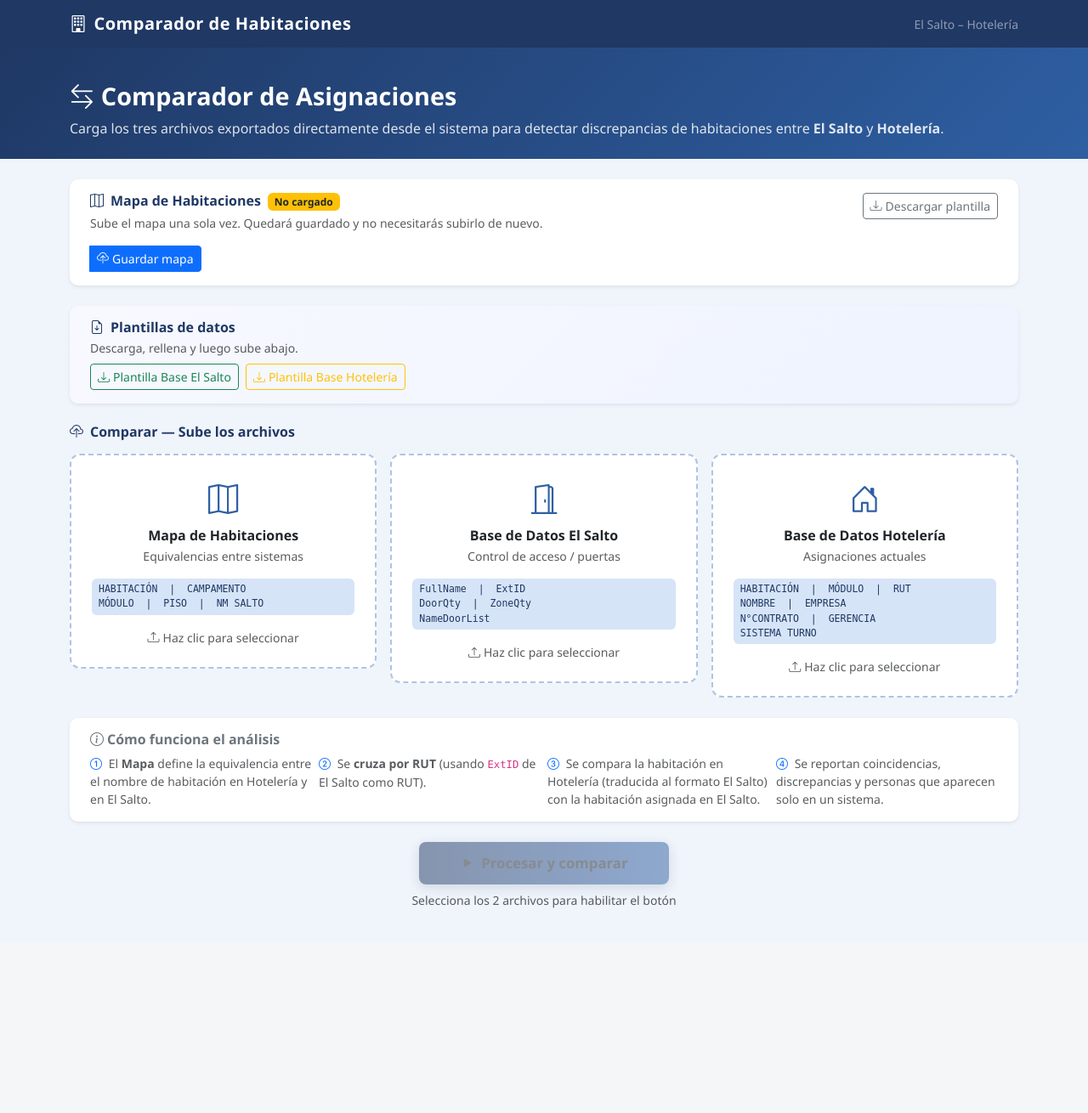
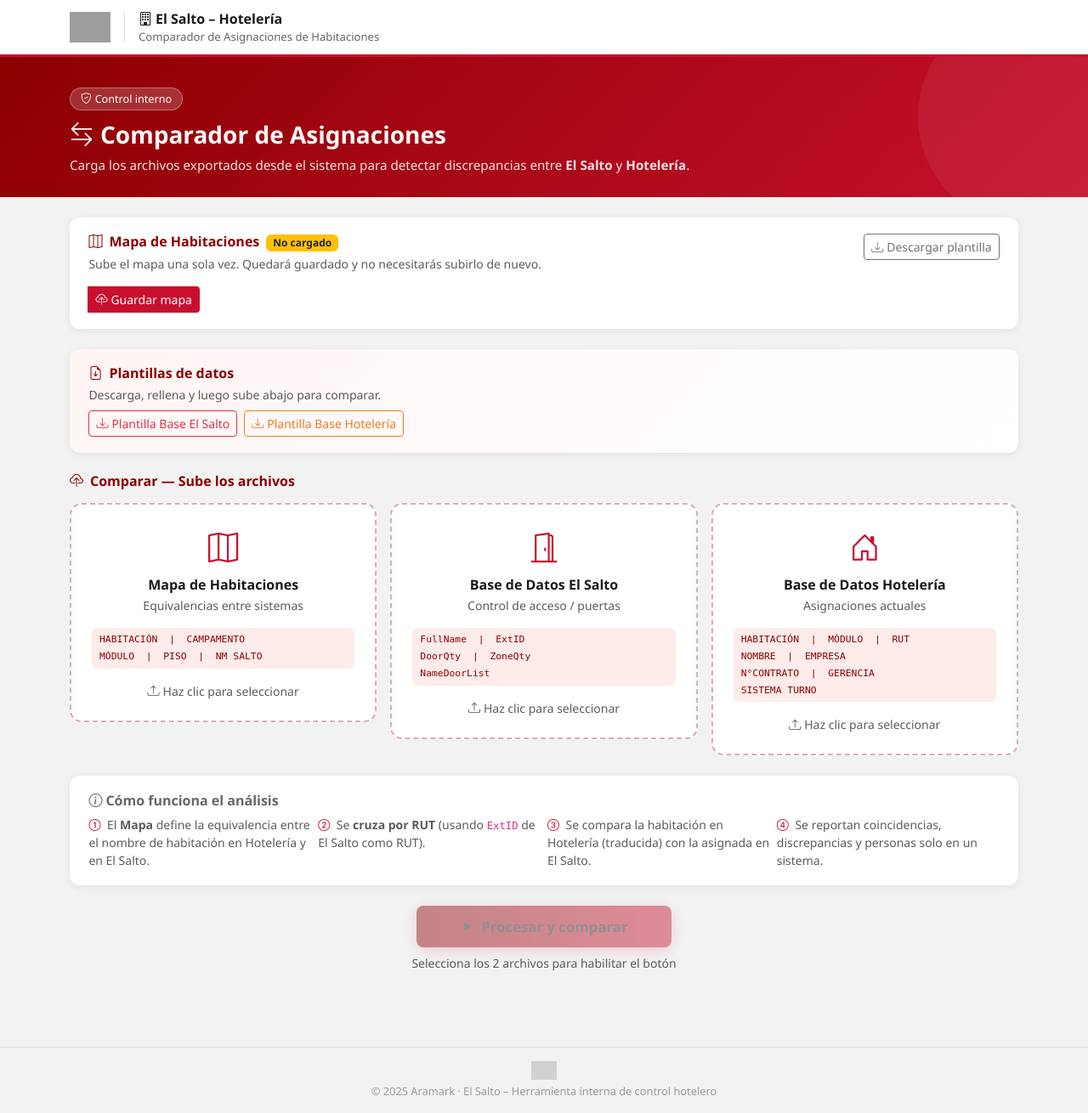
Before and after one commit to Javier-9690/El-salto-VCA, a Flask app: page / in a window 1280 px wide. Shown: the whole page at 85% size. Before the commit the page ends 1069 px from the top, so only its background shows below. Run offline with Flask 3, Linux system fonts and the light colour scheme; some libraries are stand-ins or nearby versions; grey boxes are pictures that could not be loaded.

Commit message:
Add files via upload

```diff
--- a/templates/index.html
+++ b/templates/index.html
@@ -8,117 +8,165 @@
   <link href="https://cdnjs.cloudflare.com/ajax/libs/bootstrap-icons/1.11.3/font/bootstrap-icons.min.css" rel="stylesheet" />
   <style>
     :root {
-      --azul-oscuro: #1F3864;
-      --azul-medio: #2E5FA3;
-      --azul-claro: #D6E4F7;
+      --rojo:        #C8102E;
+      --rojo-oscuro: #8B0000;
+      --rojo-claro:  #FDECEA;
     }
-    body { background: #F0F4FB; font-family: 'Segoe UI', sans-serif; }
+    body { background: #F2F2F2; font-family: 'Segoe UI', sans-serif; color: #1A1A1A; }
 
-    .navbar-brand { font-weight: 700; letter-spacing: 0.5px; }
+    /* Navbar */
+    .navbar-top {
+      background: #fff;
+      border-bottom: 3px solid var(--rojo);
+      padding: .65rem 0;
+      box-shadow: 0 2px 8px rgba(0,0,0,.08);
+    }
+    .logo-aramark { height: 36px; object-fit: contain; }
+    .nav-divider  { width:1px; height:36px; background:#ddd; margin:0 1rem; }
+    .nav-title    { font-weight:700; font-size:1rem; color:#1A1A1A; }
+    .nav-sub      { font-size:.82rem; color:#666; }
 
+    /* Hero */
     .hero {
-      background: linear-gradient(135deg, var(--azul-oscuro) 0%, var(--azul-medio) 100%);
+      background: linear-gradient(135deg, var(--rojo-oscuro) 0%, var(--rojo) 100%);
       color: #fff;
-      padding: 2.5rem 0 1.5rem;
+      padding: 2.2rem 0 1.6rem;
+      position: relative;
+      overflow: hidden;
     }
-    .hero h1 { font-size: 1.8rem; font-weight: 700; }
-    .hero p   { opacity: .85; }
+    .hero::after {
+      content:''; position:absolute; right:-60px; top:-60px;
+      width:260px; height:260px;
+      background:rgba(255,255,255,.06); border-radius:50%;
+    }
+    .hero h1 { font-size:1.75rem; font-weight:700; }
+    .hero p  { opacity:.88; font-size:.95rem; }
+    .badge-hero {
+      background:rgba(255,255,255,.18); color:#fff;
+      border:1px solid rgba(255,255,255,.3);
+      font-size:.79rem; padding:3px 12px; border-radius:20px;
+    }
 
+    /* Cards archivo */
     .card-file {
-      border: 2px dashed #B0C4E0;
-      border-radius: 12px;
+      border: 2px dashed #D9B0B0;
+      border-radius: 14px;
       background: #fff;
-      transition: border-color .2s, box-shadow .2s;
+      transition: border-color .2s, box-shadow .2s, transform .15s;
       cursor: pointer;
     }
-    .card-file:hover { border-color: var(--azul-medio); box-shadow: 0 4px 18px rgba(30,63,100,.12); }
-    .card-file .icon { font-size: 2.2rem; color: var(--azul-medio); }
+    .card-file:hover {
+      border-color: var(--rojo);
+      box-shadow: 0 6px 22px rgba(200,16,46,.13);
+      transform: translateY(-2px);
+    }
+    .card-file .icon { font-size:2.2rem; color:var(--rojo); }
     .card-file .badge-cols {
-      font-size: .72rem;
-      background: var(--azul-claro);
-      color: var(--azul-oscuro);
-      border-radius: 6px;
-      padding: 4px 8px;
-      font-family: monospace;
+      font-size:.71rem;
+      background: var(--rojo-claro);
+      color: var(--rojo-oscuro);
+      border-radius:6px; padding:4px 9px;
+      font-family:monospace; line-height:1.75;
+    }
+    .file-selected { border-color:#28a745 !important; background:#F0FFF4 !important; }
+    .file-selected .icon { color:#28a745 !important; }
+    input[type="file"] { display:none; }
+
+    /* Botón principal */
+    .btn-procesar {
+      background: linear-gradient(90deg, var(--rojo-oscuro), var(--rojo));
+      color:#fff; border:none;
+      padding:.75rem 3.2rem; font-size:1.05rem;
+      border-radius:8px; font-weight:600;
+      box-shadow:0 4px 16px rgba(200,16,46,.35);
+      transition: opacity .2s, transform .15s;
+    }
+    .btn-procesar:hover   { opacity:.92; color:#fff; transform:translateY(-1px); }
+    .btn-procesar:disabled { opacity:.45; transform:none; }
+
+    /* Info cards */
+    .info-card {
+      background:#fff; border-radius:12px; border:none;
+      box-shadow:0 2px 10px rgba(0,0,0,.07);
+    }
+    .info-card .card-body { padding:1.2rem 1.4rem; }
+
+    /* Badges */
+    .badge-guardado {
+      background:#e8f5e9; color:#2e7d32;
+      border:1px solid #a5d6a7; font-weight:600;
     }
 
-    .file-selected { border-color: #28a745 !important; background: #F0FFF4 !important; }
-    .file-selected .icon { color: #28a745 !important; }
+    /* Alerta error */
+    .alert-custom {
+      border-left:4px solid var(--rojo);
+      background:var(--rojo-claro); border-radius:8px;
+    }
 
-    input[type="file"] { display: none; }
-
-    .btn-procesar {
-      background: linear-gradient(90deg, var(--azul-oscuro), var(--azul-medio));
-      color: #fff;
-      border: none;
-      padding: .75rem 3rem;
-      font-size: 1.05rem;
-      border-radius: 8px;
-      font-weight: 600;
-      box-shadow: 0 4px 14px rgba(30,63,100,.3);
-      transition: opacity .2s;
-    }
-    .btn-procesar:hover { opacity: .9; color: #fff; }
-    .btn-procesar:disabled { opacity: .5; }
-
-    .alert-custom {
-      border-left: 4px solid #dc3545;
-      background: #fff5f5;
-      border-radius: 8px;
+    /* Footer */
+    footer {
+      border-top:1px solid #ddd; padding:1rem 0;
+      font-size:.8rem; color:#999; text-align:center; margin-top:3rem;
     }
   </style>
 </head>
 <body>
 
 <!-- Navbar -->
-<nav class="navbar navbar-dark" style="background: var(--azul-oscuro);">
-  <div class="container">
-    <span class="navbar-brand">
-      <i class="bi bi-building me-2"></i>Comparador de Habitaciones
-    </span>
-    <span class="text-white-50 small">El Salto – Hotelería</span>
+<nav class="navbar-top">
+  <div class="container d-flex align-items-center">
+    <img src="/static/logo.png" alt="Aramark" class="logo-aramark"
+         onerror="this.style.display='none'">
+    <div class="nav-divider"></div>
+    <div>
+      <div class="nav-title"><i class="bi bi-building me-1"></i>El Salto – Hotelería</div>
+      <div class="nav-sub">Comparador de Asignaciones de Habitaciones</div>
+    </div>
   </div>
 </nav>
 
 <!-- Hero -->
 <div class="hero">
-  <div class="container">
-    <h1><i class="bi bi-arrow-left-right me-2"></i>Comparador de Asignaciones</h1>
+  <div class="container position-relative">
+    <span class="badge-hero mb-2 d-inline-block">
+      <i class="bi bi-shield-check me-1"></i>Control interno
+    </span>
+    <h1 class="mt-1"><i class="bi bi-arrow-left-right me-2"></i>Comparador de Asignaciones</h1>
     <p class="mb-0">
-      Carga los tres archivos exportados directamente desde el sistema para detectar
-      discrepancias de habitaciones entre <strong>El Salto</strong> y <strong>Hotelería</strong>.
+      Carga los archivos exportados desde el sistema para detectar discrepancias
+      entre <strong>El Salto</strong> y <strong>Hotelería</strong>.
     </p>
   </div>
 </div>
 
-<!-- Main -->
+<!-- Contenido -->
 <div class="container py-4">
 
   {% if error %}
   <div class="alert alert-custom d-flex align-items-start gap-2 mb-4">
-    <i class="bi bi-exclamation-triangle-fill text-danger mt-1"></i>
+    <i class="bi bi-exclamation-triangle-fill text-danger mt-1 fs-5"></i>
     <div>
       <strong>Error al procesar</strong>
-      <pre class="mb-0 mt-1" style="font-size:.85rem;">{{ error }}</pre>
+      <pre class="mb-0 mt-1" style="font-size:.83rem;">{{ error }}</pre>
     </div>
   </div>
   {% endif %}
 
   {% if ok_mapa %}
   <div class="alert alert-success d-flex align-items-center gap-2 mb-4">
-    <i class="bi bi-check-circle-fill"></i> {{ ok_mapa }}
+    <i class="bi bi-check-circle-fill fs-5"></i> {{ ok_mapa }}
   </div>
   {% endif %}
 
-  <!-- ── Mapa de habitaciones (guardado en BD) ──────────── -->
-  <div class="card border-0 shadow-sm mb-4" style="border-radius:10px;">
-    <div class="card-body py-3 px-4">
+  <!-- Mapa de habitaciones -->
+  <div class="info-card mb-4">
+    <div class="card-body">
       <div class="d-flex justify-content-between align-items-start flex-wrap gap-2">
         <div>
-          <h6 class="fw-bold mb-1" style="color:var(--azul-oscuro);">
+          <h6 class="fw-bold mb-1" style="color:var(--rojo-oscuro);">
             <i class="bi bi-map me-2"></i>Mapa de Habitaciones
             {% if mapa_cargado %}
-              <span class="badge bg-success ms-1">Guardado en base de datos</span>
+              <span class="badge badge-guardado ms-1">Guardado en base de datos</span>
             {% else %}
               <span class="badge bg-warning text-dark ms-1">No cargado</span>
             {% endif %}
@@ -126,7 +174,7 @@
           {% if mapa_cargado %}
             <p class="text-muted small mb-0">
               <i class="bi bi-clock me-1"></i>Última actualización: <strong>{{ mapa_fecha }}</strong>.
-              El mapa se reutiliza automáticamente en cada comparación.
+              Se reutiliza automáticamente en cada comparación.
             </p>
           {% else %}
             <p class="text-muted small mb-0">
@@ -154,7 +202,7 @@
         <div class="input-group" style="max-width:420px;">
           <input type="file" name="mapa" class="form-control form-control-sm"
                  accept=".xlsx,.xls" required>
-          <button class="btn btn-primary btn-sm" type="submit">
+          <button class="btn btn-sm text-white" style="background:var(--rojo);" type="submit">
             <i class="bi bi-cloud-upload me-1"></i>Guardar mapa
           </button>
         </div>
@@ -168,7 +216,7 @@
           <div class="input-group" style="max-width:420px;">
             <input type="file" name="mapa" class="form-control form-control-sm"
                    accept=".xlsx,.xls" required>
-            <button class="btn btn-outline-primary btn-sm" type="submit">
+            <button class="btn btn-sm btn-outline-danger" type="submit">
               <i class="bi bi-cloud-upload me-1"></i>Actualizar
             </button>
           </div>
@@ -178,25 +226,26 @@
     </div>
   </div>
 
-  <!-- ── Descarga de Plantillas ─────────────────────────── -->
-  <div class="card border-0 shadow-sm mb-4" style="border-radius:10px; background:linear-gradient(135deg,#f8f9ff,#eef3ff);">
-    <div class="card-body py-3 px-4">
-      <h6 class="fw-bold mb-1" style="color:var(--azul-oscuro);">
+  <!-- Plantillas -->
+  <div class="info-card mb-4" style="background:linear-gradient(135deg,#fff5f5,#fff);">
+    <div class="card-body">
+      <h6 class="fw-bold mb-1" style="color:var(--rojo-oscuro);">
         <i class="bi bi-file-earmark-arrow-down me-2"></i>Plantillas de datos
       </h6>
-      <p class="text-muted small mb-2">Descarga, rellena y luego sube abajo.</p>
+      <p class="text-muted small mb-2">Descarga, rellena y luego sube abajo para comparar.</p>
       <div class="d-flex flex-wrap gap-2">
-        <a href="/plantilla/salto" class="btn btn-sm btn-outline-success">
+        <a href="/plantilla/salto" class="btn btn-sm btn-outline-danger">
           <i class="bi bi-download me-1"></i>Plantilla Base El Salto
         </a>
-        <a href="/plantilla/hotel" class="btn btn-sm btn-outline-warning">
+        <a href="/plantilla/hotel" class="btn btn-sm"
+           style="border:1px solid #e67e22; color:#e67e22;">
           <i class="bi bi-download me-1"></i>Plantilla Base Hotelería
         </a>
       </div>
     </div>
   </div>
 
-  <h6 class="fw-bold mb-3" style="color:var(--azul-oscuro);">
+  <h6 class="fw-bold mb-3" style="color:var(--rojo-oscuro);">
     <i class="bi bi-cloud-upload me-2"></i>Comparar — Sube los archivos
   </h6>
 
@@ -204,14 +253,14 @@
 
     <div class="row g-3 mb-4">
 
-      <!-- Mapa de Habitaciones -->
+      <!-- Mapa -->
       <div class="col-md-4">
         <label for="mapa" style="cursor:pointer; width:100%;">
           <div class="card-file p-4 text-center h-100" id="card-mapa">
             <div class="icon mb-2"><i class="bi bi-map"></i></div>
             <h6 class="fw-bold mb-1">Mapa de Habitaciones</h6>
             {% if mapa_cargado %}
-              <span class="badge bg-success mb-2">Guardado en BD</span>
+              <span class="badge badge-guardado mb-2">Guardado en BD</span>
               <p class="text-muted small mb-3">Usa el guardado o sube uno nuevo para reemplazarlo.</p>
             {% else %}
               <p class="text-muted small mb-3">Equivalencias entre sistemas</p>
@@ -234,7 +283,7 @@
                {% if not mapa_cargado %}required{% endif %}>
       </div>
 
-      <!-- Base El Salto -->
+      <!-- El Salto -->
       <div class="col-md-4">
         <label for="salto" style="cursor:pointer; width:100%;">
           <div class="card-file p-4 text-center h-100" id="card-salto">
@@ -251,10 +300,11 @@
             </div>
           </div>
         </label>
-        <input type="file" id="salto" name="salto" accept=".xlsx,.xls" onchange="marcarArchivo('salto', this)" required>
+        <input type="file" id="salto" name="salto" accept=".xlsx,.xls"
+               onchange="marcarArchivo('salto', this)" required>
       </div>
 
-      <!-- Base Hotelería -->
+      <!-- Hotelería -->
       <div class="col-md-4">
         <label for="hotel" style="cursor:pointer; width:100%;">
           <div class="card-file p-4 text-center h-100" id="card-hotel">
@@ -272,33 +322,34 @@
             </div>
           </div>
         </label>
-        <input type="file" id="hotel" name="hotel" accept=".xlsx,.xls" onchange="marcarArchivo('hotel', this)" required>
+        <input type="file" id="hotel" name="hotel" accept=".xlsx,.xls"
+               onchange="marcarArchivo('hotel', this)" required>
       </div>
 
-    </div><!-- /row -->
+    </div>
 
     <!-- Cómo funciona -->
-    <div class="card border-0 shadow-sm mb-4" style="border-radius:10px;">
-      <div class="card-body py-3 px-4">
-        <h6 class="fw-bold mb-2 text-secondary">
+    <div class="info-card mb-4">
+      <div class="card-body">
+        <h6 class="fw-bold mb-2" style="color:#666;">
           <i class="bi bi-info-circle me-1"></i>Cómo funciona el análisis
         </h6>
         <div class="row g-2 small text-muted">
           <div class="col-md-3">
-            <i class="bi bi-1-circle text-primary me-1"></i>
+            <i class="bi bi-1-circle me-1" style="color:var(--rojo);"></i>
             El <strong>Mapa</strong> define la equivalencia entre el nombre de habitación en Hotelería y en El Salto.
           </div>
           <div class="col-md-3">
-            <i class="bi bi-2-circle text-primary me-1"></i>
+            <i class="bi bi-2-circle me-1" style="color:var(--rojo);"></i>
             Se <strong>cruza por RUT</strong> (usando <code>ExtID</code> de El Salto como RUT).
           </div>
           <div class="col-md-3">
-            <i class="bi bi-3-circle text-primary me-1"></i>
-            Se compara la habitación en Hotelería (traducida al formato El Salto) con la habitación asignada en El Salto.
+            <i class="bi bi-3-circle me-1" style="color:var(--rojo);"></i>
+            Se compara la habitación en Hotelería (traducida) con la asignada en El Salto.
           </div>
           <div class="col-md-3">
-            <i class="bi bi-4-circle text-primary me-1"></i>
-            Se reportan coincidencias, discrepancias y personas que aparecen solo en un sistema.
+            <i class="bi bi-4-circle me-1" style="color:var(--rojo);"></i>
+            Se reportan coincidencias, discrepancias y personas solo en un sistema.
           </div>
         </div>
       </div>
@@ -312,11 +363,18 @@
     </div>
 
   </form>
-</div><!-- /container -->
+</div>
+
+<footer>
+  <div class="container">
+    <img src="/static/logo.png" alt="Aramark"
+         style="height:22px; opacity:.4; margin-bottom:4px;" onerror="this.style.display='none'">
+    <div>© 2025 Aramark · El Salto – Herramienta interna de control hotelero</div>
+  </div>
+</footer>
 
 <script src="https://cdnjs.cloudflare.com/ajax/libs/bootstrap/5.3.2/js/bootstrap.bundle.min.js"></script>
 <script>
-  // Si el mapa ya está guardado en BD, no es obligatorio seleccionarlo
   const mapaGuardado = {{ 'true' if mapa_cargado else 'false' }};
   const archivosSeleccionados = { mapa: mapaGuardado, salto: false, hotel: false };
 
@@ -331,7 +389,6 @@
       archivosSeleccionados[id] = true;
     } else {
       card.classList.remove('file-selected');
-      // Si es mapa y ya estaba guardado, vuelve a estar OK
       const esMapaGuardado = (id === 'mapa' && mapaGuardado);
       label.innerHTML = esMapaGuardado
         ? '<i class="bi bi-check-circle-fill text-success me-1"></i>Clic para cambiar'
```
